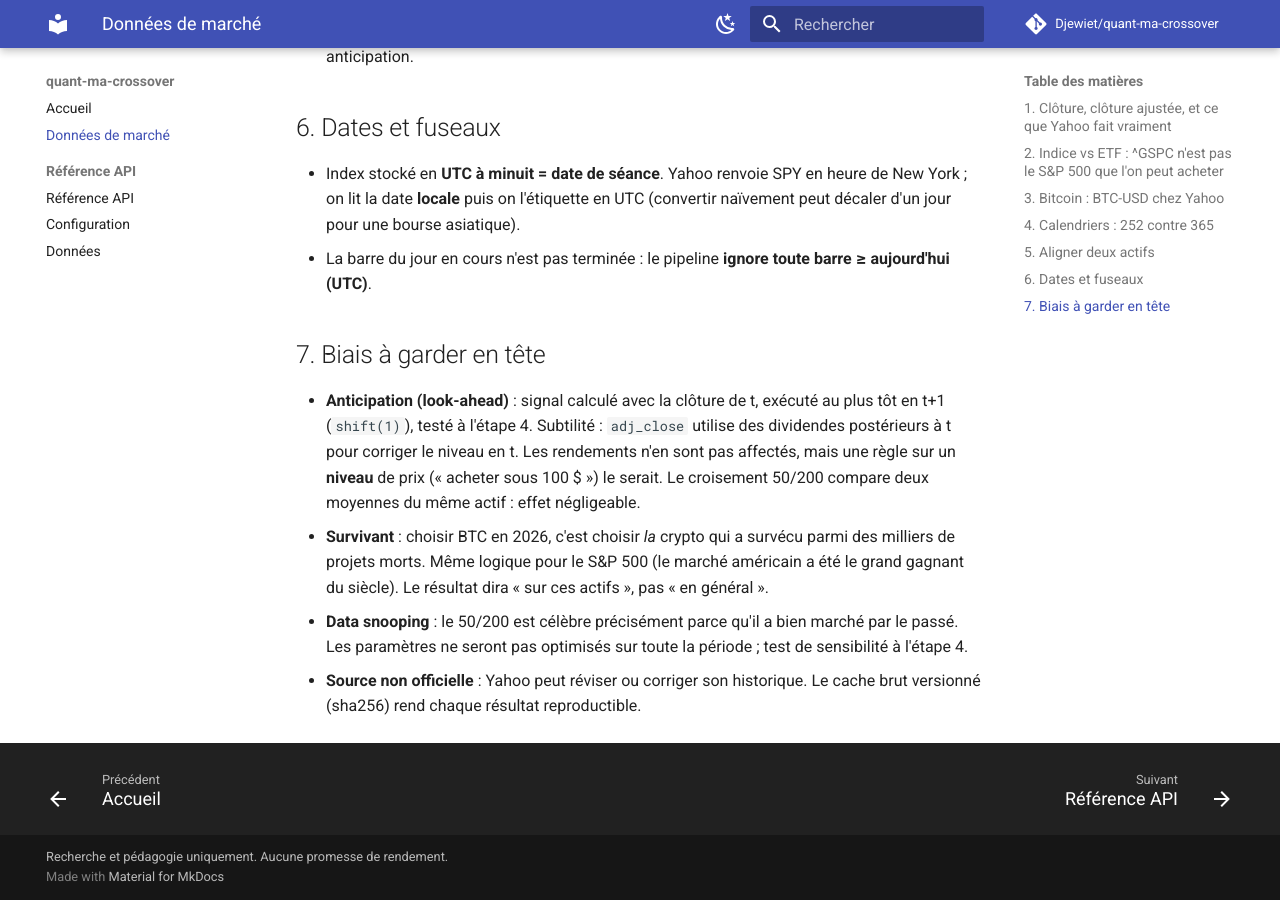
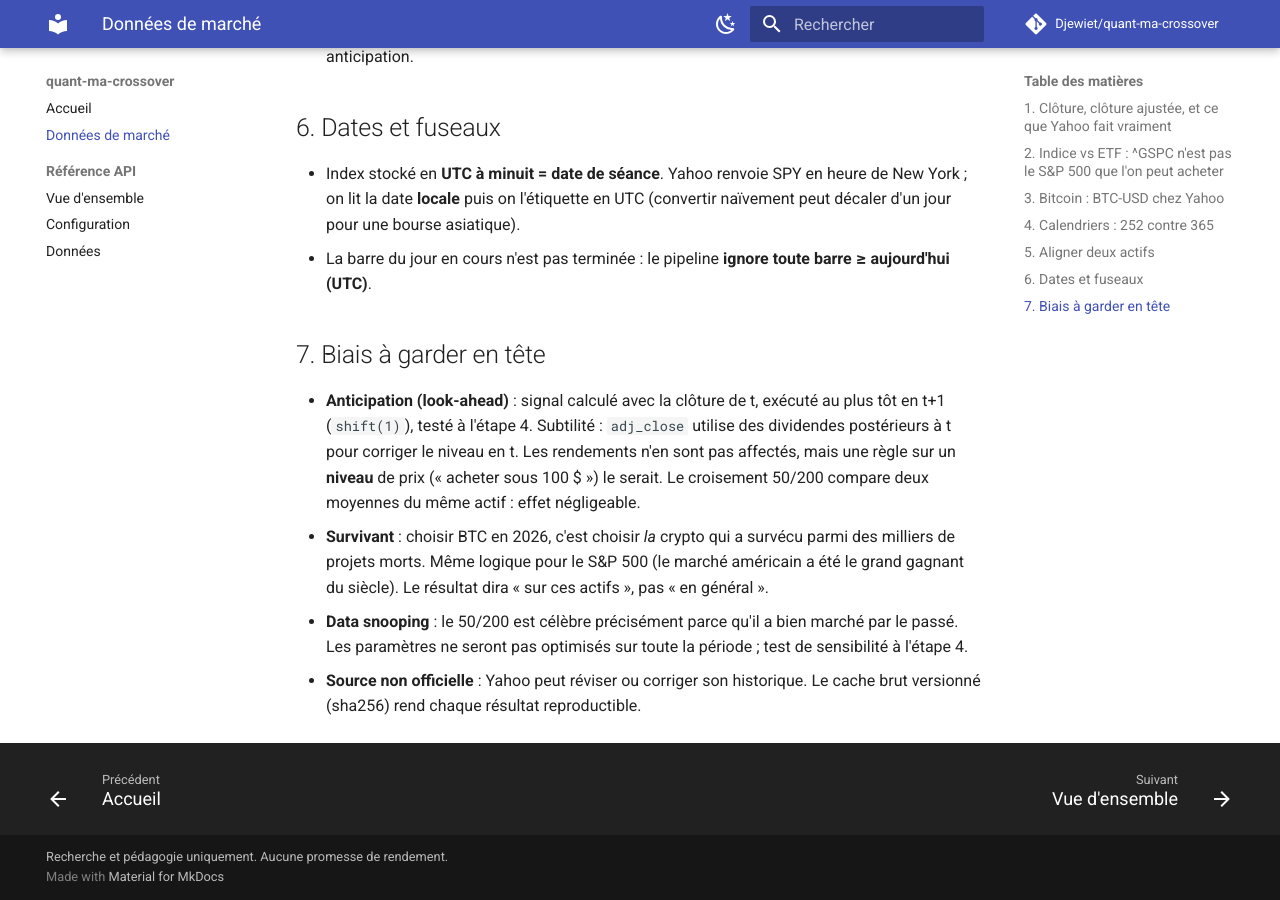
Before and after one commit to Djewiet/quant-ma-crossover, an MkDocs documentation site: the page built from docs/donnees-de-marche.md, in a window 1280 px wide and 900 px high, scrolled down 2173 px. Built offline with MkDocs 1.6.1 and Material for MkDocs 9.7.7, drawn with Linux system fonts in a browser that asks for light colours; comment, search, counter and statistics services are not loaded.

Commit message:
docs: fix duplicated API reference title in nav

```diff
--- a/mkdocs.yml
+++ b/mkdocs.yml
@@ -34,7 +34,7 @@ nav:
   - Accueil: index.md
   - Données de marché: donnees-de-marche.md
   - Référence API:
-      - reference/index.md
+      - Vue d'ensemble: reference/index.md
       - Configuration: reference/config.md
       - Données: reference/data.md
 
```
